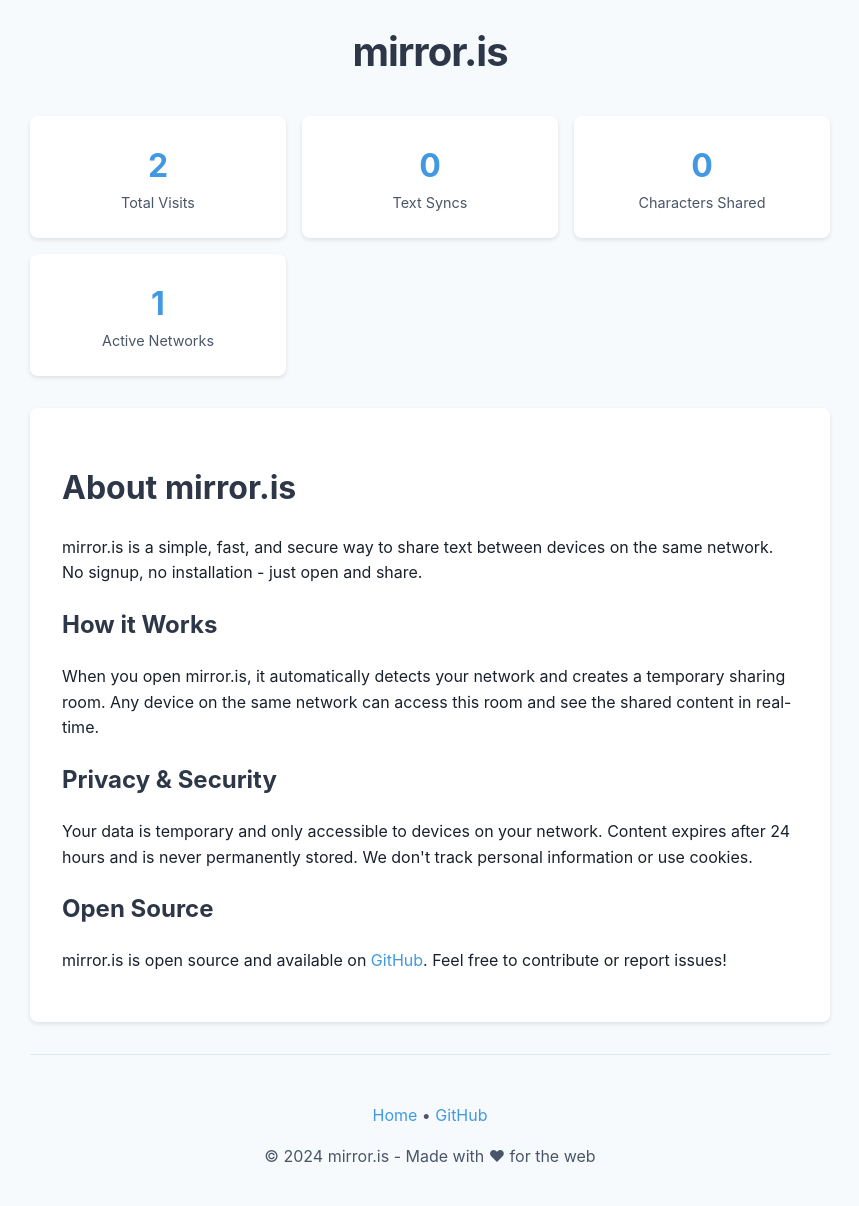
After one commit to harmonyinfotech/mirror, a Flask app: page /about in a window 1280 px wide. The commit adds this page. Shown: the whole page, without its empty margins (210-1069 px from the left). Run offline with Flask 3, Linux system fonts and the light colour scheme.

Commit message:
Add analytics tracking and about page

```diff
--- a/app.py
+++ b/app.py
@@ -2,12 +2,24 @@ from flask import Flask, render_template, request, jsonify
 from datetime import datetime, timedelta
 import json
 import requests
+import ipaddress
+from collections import defaultdict
 
 app = Flask(__name__)
 
-# In-memory storage for shared content
-# Structure: {ip_address: {'content': str, 'files': [], 'last_updated': datetime}}
+# In-memory storage for shared content and analytics
 shared_content = {}
+analytics = {
+    'total_visits': 0,
+    'total_syncs': 0,
+    'total_chars_shared': 0,
+    'daily_stats': defaultdict(lambda: {
+        'visits': 0,
+        'syncs': 0,
+        'chars': 0
+    }),
+    'active_networks': set()  # Track unique networks
+}
 
 def clean_old_content():
     """Remove content older than 24 hours"""
@@ -19,46 +31,125 @@ def clean_old_content():
     for ip in to_remove:
         del shared_content[ip]
 
+def update_analytics(network, chars=0, is_sync=False):
+    """Update analytics data"""
+    today = datetime.now().strftime('%Y-%m-%d')
+    analytics['total_visits'] += 1
+    analytics['daily_stats'][today]['visits'] += 1
+    analytics['active_networks'].add(network)
+
+    if is_sync:
+        analytics['total_syncs'] += 1
+        analytics['daily_stats'][today]['syncs'] += 1
+
+    if chars > 0:
+        analytics['total_chars_shared'] += chars
+        analytics['daily_stats'][today]['chars'] += chars
+
+def get_analytics():
+    """Get formatted analytics data"""
+    today = datetime.now().strftime('%Y-%m-%d')
+    return {
+        'total_visits': analytics['total_visits'],
+        'total_syncs': analytics['total_syncs'],
+        'total_chars_shared': analytics['total_chars_shared'],
+        'today_visits': analytics['daily_stats'][today]['visits'],
+        'today_syncs': analytics['daily_stats'][today]['syncs'],
+        'today_chars': analytics['daily_stats'][today]['chars'],
+        'active_networks': len(analytics['active_networks'])
+    }
+
 def get_public_ip():
-    """Get the real public IP address"""
+    """Get both IPv4 and IPv6 addresses and return the appropriate one"""
     try:
-        response = requests.get('https://api.ipify.org', timeout=2)
+        # Try IPv6 first
+        response = requests.get('https://api64.ipify.org')
         if response.status_code == 200:
-            return response.text.strip()
+            ip = response.text.strip()
+            # Verify if it's a valid IPv6
+            try:
+                ipaddress.IPv6Address(ip)
+                print(f"Using IPv6: {ip}")
+                return ip
+            except ipaddress.AddressValueError:
+                pass
     except:
-        # Fallback to local detection only if ipify is unreachable
-        if request.headers.get('X-Forwarded-For'):
-            return request.headers.get('X-Forwarded-For').split(',')[0]
-        return request.remote_addr
+        pass
+
+    try:
+        # Fallback to IPv4
+        response = requests.get('https://api.ipify.org')
+        if response.status_code == 200:
+            ip = response.text.strip()
+            try:
+                ipaddress.IPv4Address(ip)
+                print(f"Using IPv4: {ip}")
+                return ip
+            except ipaddress.AddressValueError:
+                pass
+    except:
+        pass
+
+    # Final fallback to local detection
+    if request.headers.get('X-Forwarded-For'):
+        return request.headers.get('X-Forwarded-For').split(',')[0]
+    return request.remote_addr
+
+def get_ip_network(ip):
+    """Convert IP address to network address for grouping"""
+    try:
+        # For IPv6, group by /64 network
+        if ':' in ip:
+            return str(ipaddress.IPv6Network(f"{ip}/64", strict=False).network_address)
+        # For IPv4, group by /24 network
+        else:
+            return str(ipaddress.IPv4Network(f"{ip}/24", strict=False).network_address)
+    except:
+        return ip
 
 @app.route('/')
 def index():
-    return render_template('index.html')
+    ip = get_public_ip()
+    network = get_ip_network(ip)
+    update_analytics(network)
+    stats = get_analytics()
+    return render_template('index.html', stats=stats)
 
 @app.route('/api/content', methods=['GET', 'POST'])
 def handle_content():
     ip = get_public_ip()
-    print(f"Public IP: {ip}, Method: {request.method}")
+    network = get_ip_network(ip)
+    print(f"IP: {ip}, Network: {network}, Method: {request.method}")
 
     if request.method == 'POST':
         content = request.json.get('content', '')
-        if ip not in shared_content:
-            shared_content[ip] = {'content': '', 'files': [], 'last_updated': datetime.now()}
-        shared_content[ip]['content'] = content
-        shared_content[ip]['last_updated'] = datetime.now()
+        if network not in shared_content:
+            shared_content[network] = {'content': '', 'files': [], 'last_updated': datetime.now()}
+        shared_content[network]['content'] = content
+        shared_content[network]['last_updated'] = datetime.now()
         clean_old_content()
-        print(f"Saved content for IP {ip}: {content[:50]}...")
+        update_analytics(network, len(content), True)
+        print(f"Saved content for network {network}: {content[:50]}...")
         return jsonify({'status': 'success'})
 
     elif request.method == 'GET':
-        if ip in shared_content:
-            content = shared_content[ip]['content']
-            print(f"Retrieved content for IP {ip}: {content[:50]}...")
+        if network in shared_content:
+            content = shared_content[network]['content']
+            print(f"Retrieved content for network {network}: {content[:50]}...")
             return jsonify({
                 'content': content,
-                'files': shared_content[ip]['files']
+                'files': shared_content[network]['files']
             })
         return jsonify({'content': '', 'files': []})
 
+@app.route('/about')
+def about():
+    stats = get_analytics()
+    return render_template('about.html', stats=stats)
+
+@app.route('/api/stats')
+def stats():
+    return jsonify(get_analytics())
+
 if __name__ == '__main__':
     app.run(host='0.0.0.0', port=5000, debug=True)
--- /dev/null
+++ b/templates/about.html
@@ -0,0 +1,154 @@
+<!DOCTYPE html>
+<html lang="en">
+<head>
+    <meta charset="UTF-8">
+    <meta name="viewport" content="width=device-width, initial-scale=1.0">
+    <title>About - mirror.is</title>
+    <style>
+        :root {
+            --primary-color: #2D3748;
+            --secondary-color: #4A5568;
+            --accent-color: #4299E1;
+            --background-color: #F7FAFC;
+            --text-color: #1A202C;
+        }
+
+        body {
+            font-family: -apple-system, BlinkMacSystemFont, 'Segoe UI', Roboto, Oxygen, Ubuntu, Cantarell, sans-serif;
+            max-width: 800px;
+            margin: 0 auto;
+            padding: 20px;
+            background-color: var(--background-color);
+            color: var(--text-color);
+            line-height: 1.6;
+        }
+
+        .header {
+            text-align: center;
+            margin-bottom: 2rem;
+        }
+
+        .logo {
+            font-size: 2.5rem;
+            font-weight: 700;
+            color: var(--primary-color);
+            text-decoration: none;
+            letter-spacing: -1px;
+        }
+
+        .stats {
+            display: grid;
+            grid-template-columns: repeat(auto-fit, minmax(200px, 1fr));
+            gap: 1rem;
+            margin: 2rem 0;
+        }
+
+        .stat-card {
+            background: white;
+            padding: 1.5rem;
+            border-radius: 8px;
+            box-shadow: 0 2px 4px rgba(0,0,0,0.1);
+            text-align: center;
+        }
+
+        .stat-number {
+            font-size: 2rem;
+            font-weight: bold;
+            color: var(--accent-color);
+        }
+
+        .stat-label {
+            color: var(--secondary-color);
+            font-size: 0.9rem;
+        }
+
+        .content {
+            background: white;
+            padding: 2rem;
+            border-radius: 8px;
+            box-shadow: 0 2px 4px rgba(0,0,0,0.1);
+            margin: 2rem 0;
+        }
+
+        h1, h2 {
+            color: var(--primary-color);
+        }
+
+        a {
+            color: var(--accent-color);
+            text-decoration: none;
+        }
+
+        a:hover {
+            text-decoration: underline;
+        }
+
+        .footer {
+            text-align: center;
+            margin-top: 2rem;
+            padding-top: 2rem;
+            border-top: 1px solid #E2E8F0;
+            color: var(--secondary-color);
+        }
+    </style>
+</head>
+<body>
+    <div class="header">
+        <a href="/" class="logo">mirror.is</a>
+    </div>
+
+    <div class="stats">
+        <div class="stat-card">
+            <div class="stat-number">{{ stats.total_visits }}</div>
+            <div class="stat-label">Total Visits</div>
+        </div>
+        <div class="stat-card">
+            <div class="stat-number">{{ stats.total_syncs }}</div>
+            <div class="stat-label">Text Syncs</div>
+        </div>
+        <div class="stat-card">
+            <div class="stat-number">{{ '{:,}'.format(stats.total_chars_shared) }}</div>
+            <div class="stat-label">Characters Shared</div>
+        </div>
+        <div class="stat-card">
+            <div class="stat-number">{{ stats.active_networks }}</div>
+            <div class="stat-label">Active Networks</div>
+        </div>
+    </div>
+
+    <div class="content">
+        <h1>About mirror.is</h1>
+        <p>
+            mirror.is is a simple, fast, and secure way to share text between devices on the same network.
+            No signup, no installation - just open and share.
+        </p>
+
+        <h2>How it Works</h2>
+        <p>
+            When you open mirror.is, it automatically detects your network and creates a temporary sharing room.
+            Any device on the same network can access this room and see the shared content in real-time.
+        </p>
+
+        <h2>Privacy & Security</h2>
+        <p>
+            Your data is temporary and only accessible to devices on your network. Content expires after 24 hours
+            and is never permanently stored. We don't track personal information or use cookies.
+        </p>
+
+        <h2>Open Source</h2>
+        <p>
+            mirror.is is open source and available on
+            <a href="https://github.com/harmonyinfotech/mirror" target="_blank">GitHub</a>.
+            Feel free to contribute or report issues!
+        </p>
+    </div>
+
+    <div class="footer">
+        <p>
+            <a href="/">Home</a> •
+            <a href="https://github.com/harmonyinfotech/mirror">GitHub</a>
+        </p>
+        <p>© 2024 mirror.is - Made with ♥ for the web</p>
+    </div>
+</body>
+</html>
```
Also changed, not shown: templates/index.html (+15 -2 lines), 1 other file.
